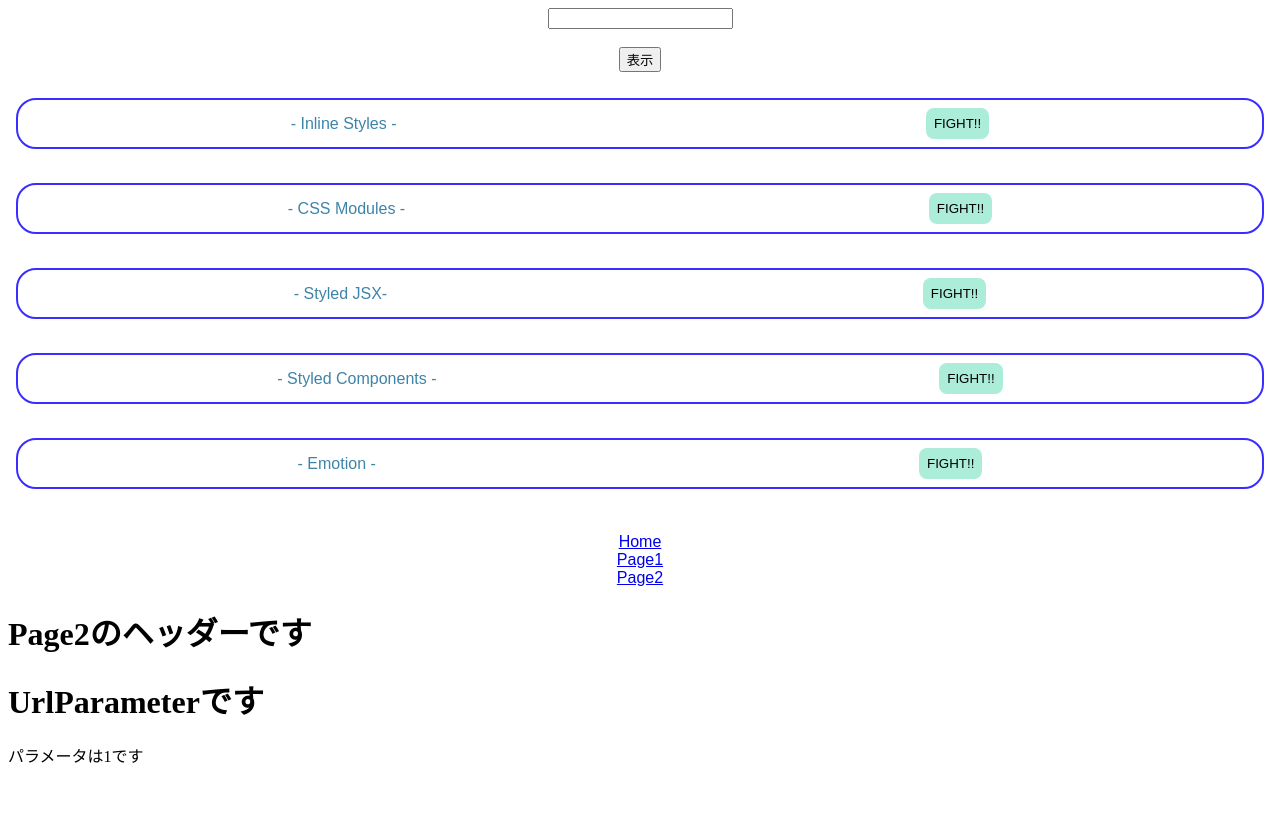
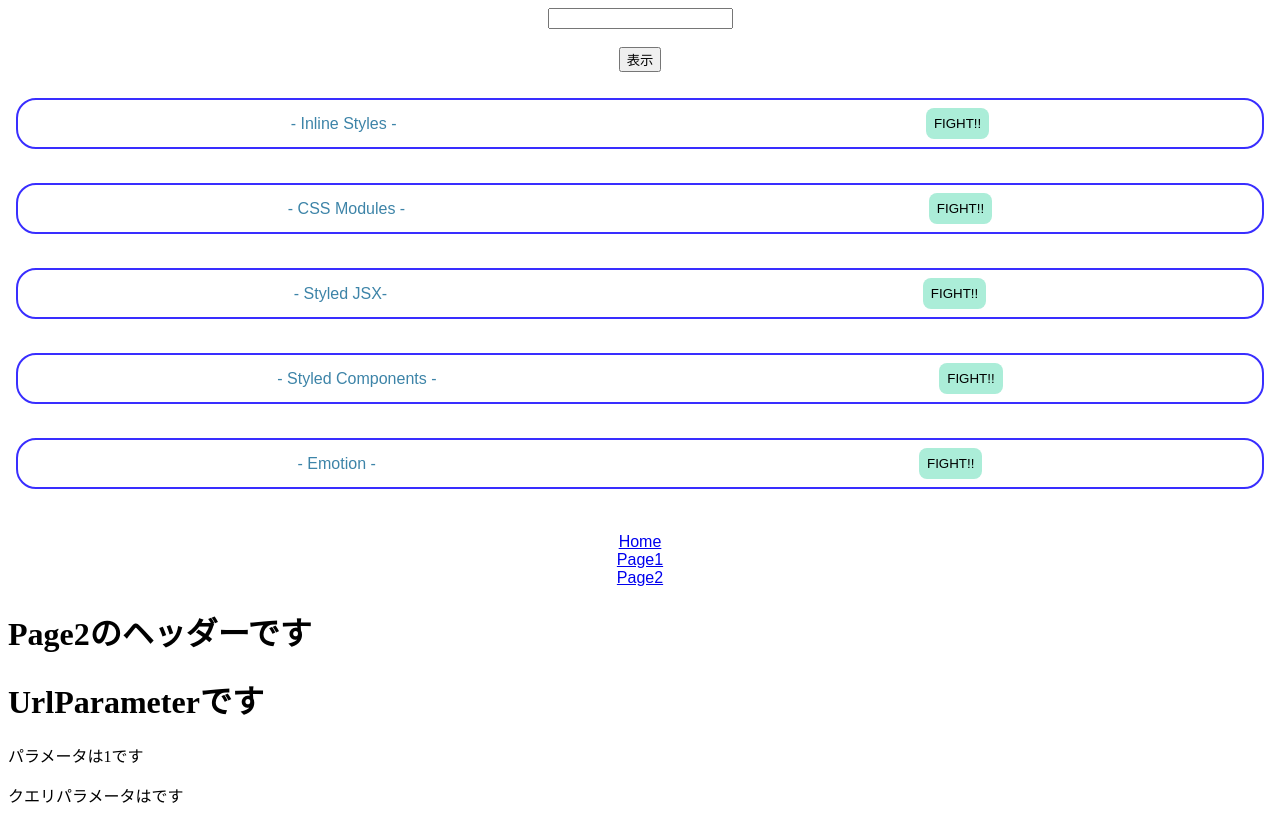
Before and after one commit to kono-meowmeow/React_StepUp, a React (Create React App) app: page /page2/1 in a window 1280 px wide. Before the commit the page ends 800 px from the top, so only its background shows below. Built offline with nearby package versions, Linux system fonts and the light colour scheme; the HTML template or start-up script is replaced by a standard one.

Commit message:
クエリパラメータの取得

```diff
--- a/src/Page2.jsx
+++ b/src/Page2.jsx
@@ -6,6 +6,8 @@
       <h1>Page2です</h1>
       {/* 実際は、jsでURLを動的に生成することが多い */}
       <Link to="/page2/100">URL Parameter</Link>
+      <br />
+      <Link to="/page2/100?name=hogehoge">Query Parameter</Link>
     </div>
   );
 };
--- a/src/UrlParameter.jsx
+++ b/src/UrlParameter.jsx
@@ -1,12 +1,20 @@
-import { useParams } from "react-router-dom";
+import { useParams, useLocation } from "react-router-dom";
 
 export const UrlParameter = () => {
   // useParams()でURLパラメータを取得する
   const { id } = useParams();
+  // useLocation()でクエリパラメータを取得する
+  // 以下の場合、searchはURLの?以降の文字列となる
+  const { search } = useLocation();
+  // URLSearchParams()でsearchをオブジェクトに変換する
+  const query = new URLSearchParams(search);
+
   return (
     <div>
       <h1>UrlParameterです</h1>
       <p>パラメータは{id}です</p>
+      {/* クエリパラメータのname=XXXのXXXを取得する */}
+      <p>クエリパラメータは{query.get("name")}です</p>
     </div>
   );
 };
```
